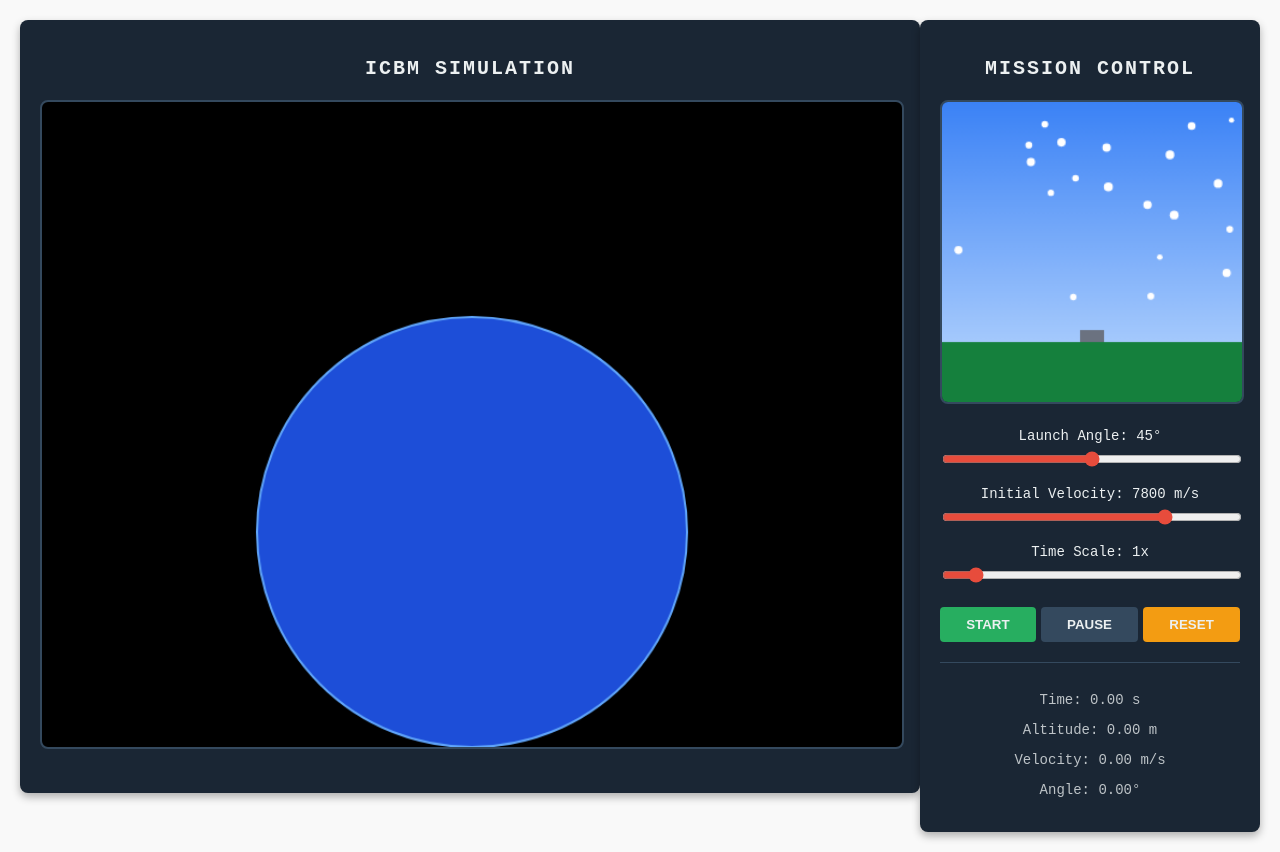
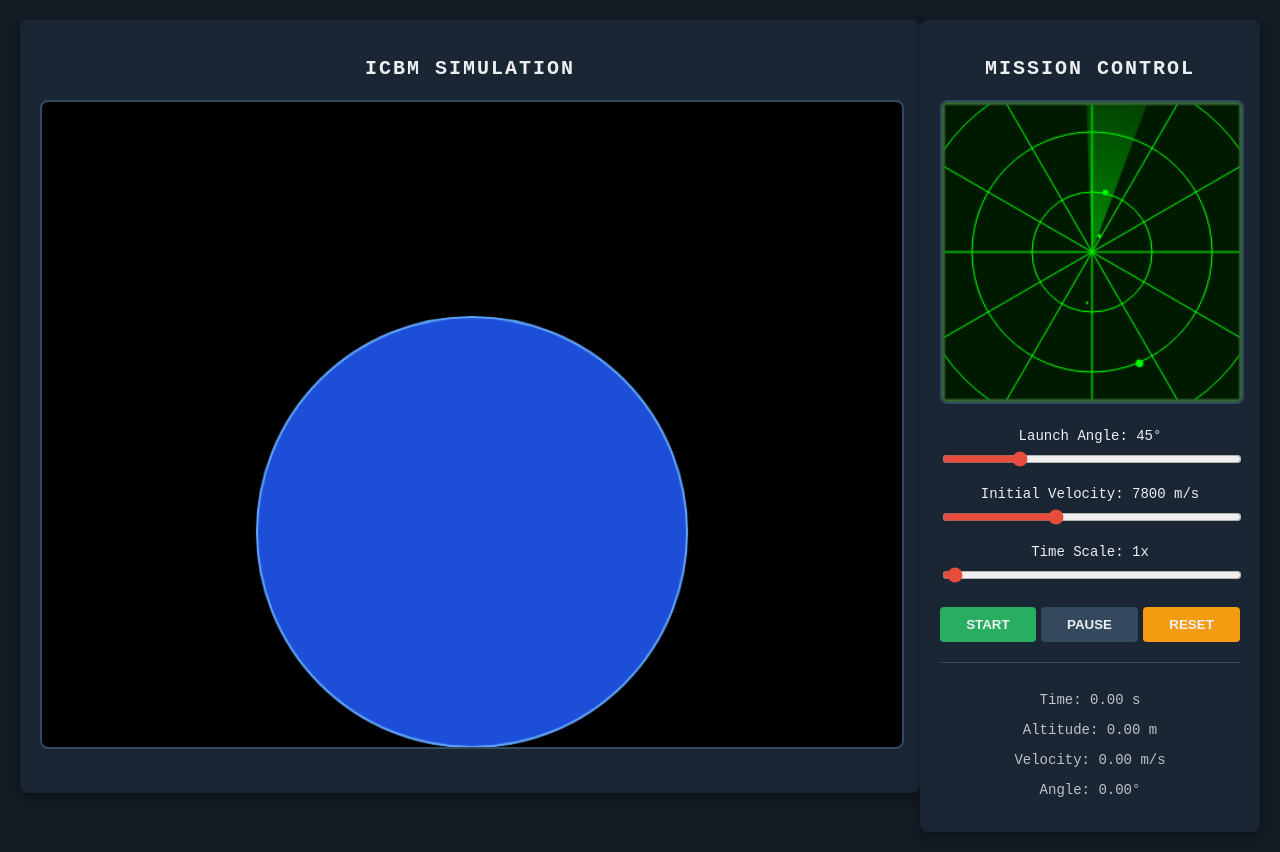
Before and after one commit to dimitarbez/ICBMSimulator, a React (Create React App) app: page / in a window 1280 px wide. Built offline with nearby package versions, Linux system fonts and the light colour scheme.

Commit message:
chore: Update range limits and visuals in ControlsPanel

```diff
--- a/src/App.css
+++ b/src/App.css
@@ -1,6 +1,5 @@
 .App {
   text-align: center;
-  color: #282c34;
 }
 
 .App-logo {
--- a/src/Simulation/Components/ControlsPanel.tsx
+++ b/src/Simulation/Components/ControlsPanel.tsx
@@ -45,8 +45,8 @@ const ControlsPanel: React.FC<ControlsPanelProps> = ({
         <label>Launch Angle: {launchAngle}°</label>
         <input
           type="range"
-          min={0}
-          max={90}
+          min={1}
+          max={179}
           value={launchAngle}
           onChange={(e) => setLaunchAngle(Number(e.target.value))}
         />
@@ -55,8 +55,8 @@ const ControlsPanel: React.FC<ControlsPanelProps> = ({
         <label>Initial Velocity: {initialVelocity} m/s</label>
         <input
           type="range"
-          min={1000}
-          max={10000}
+          min={500}
+          max={20000}
           step={100}
           value={initialVelocity}
           onChange={(e) => setInitialVelocity(Number(e.target.value))}
@@ -67,7 +67,7 @@ const ControlsPanel: React.FC<ControlsPanelProps> = ({
         <input
           type="range"
           min={0.1}
-          max={10}
+          max={50}
           step={0.1}
           value={timeScale}
           onChange={(e) => setTimeScale(Number(e.target.value))}
--- a/src/Simulation/ICBMSimulation.tsx
+++ b/src/Simulation/ICBMSimulation.tsx
@@ -60,30 +60,70 @@ const ICBMSimulation: React.FC = () => {
   const setupMiniVisualizer = () => {
     const miniCanvas = miniCanvasRef.current!;
     const ctx = miniCanvas.getContext('2d')!;
+    const width = miniCanvas.width;
+    const height = miniCanvas.height;
+    const centerX = width / 2;
+    const centerY = height / 2;
 
-    ctx.clearRect(0, 0, miniCanvas.width, miniCanvas.height);
+    // Clear the canvas
+    ctx.clearRect(0, 0, width, height);
 
-    const gradient = ctx.createLinearGradient(0, 0, 0, miniCanvas.height);
-    gradient.addColorStop(0, '#3b82f6');
-    gradient.addColorStop(1, '#bfdbfe');
+    // Set background
+    ctx.fillStyle = '#001a00';
+    ctx.fillRect(0, 0, width, height);
+
+    // Draw radar circles
+    ctx.strokeStyle = '#00ff00';
+    ctx.lineWidth = 1;
+    for (let i = 1; i <= 4; i++) {
+      ctx.beginPath();
+      ctx.arc(centerX, centerY, (i * 50), 0, 2 * Math.PI);
+      ctx.stroke();
+    }
+
+    // Draw radar lines
+    for (let angle = 0; angle < 360; angle += 30) {
+      const radian = (angle * Math.PI) / 180;
+      ctx.beginPath();
+      ctx.moveTo(centerX, centerY);
+      ctx.lineTo(
+        centerX + Math.cos(radian) * 200,
+        centerY + Math.sin(radian) * 200
+      );
+      ctx.stroke();
+    }
+
+    // Draw scanning line
+    ctx.save();
+    ctx.translate(centerX, centerY);
+    ctx.rotate((Date.now() / 1000) % (2 * Math.PI));
+    const gradient = ctx.createRadialGradient(0, 0, 0, 0, 0, 200);
+    gradient.addColorStop(0, 'rgba(0, 255, 0, 0.5)');
+    gradient.addColorStop(1, 'rgba(0, 255, 0, 0)');
     ctx.fillStyle = gradient;
-    ctx.fillRect(0, 0, miniCanvas.width, miniCanvas.height);
+    ctx.beginPath();
+    ctx.moveTo(0, 0);
+    ctx.arc(0, 0, 200, 0, Math.PI / 8);
+    ctx.fill();
+    ctx.restore();
 
-    ctx.fillStyle = '#15803d';
-    ctx.fillRect(0, 200, 250, 50);
-
-    ctx.fillStyle = '#6b7280';
-    ctx.fillRect(115, 190, 20, 10);
-
-    ctx.fillStyle = 'white';
-    for (let i = 0; i < 20; i++) {
-      const x = Math.random() * 250;
-      const y = Math.random() * 180;
-      const size = Math.random() * 2 + 2;
+    // Draw some random blips
+    ctx.fillStyle = '#00ff00';
+    for (let i = 0; i < 5; i++) {
+      const distance = Math.random() * 200;
+      const angle = Math.random() * 2 * Math.PI;
+      const x = centerX + Math.cos(angle) * distance;
+      const y = centerY + Math.sin(angle) * distance;
+      const size = Math.random() * 3 + 1;
       ctx.beginPath();
       ctx.arc(x, y, size, 0, 2 * Math.PI);
       ctx.fill();
     }
+
+    // Draw border
+    ctx.strokeStyle = '#336633';
+    ctx.lineWidth = 5;
+    ctx.strokeRect(0, 0, width, height);
   };
 
   const startSimulation = () => {
@@ -240,7 +280,7 @@ const ICBMSimulation: React.FC = () => {
   };
 
   return (
-    <div style={{ display: 'flex', justifyContent: 'center', alignItems: 'flex-start', padding: '20px', backgroundColor: '#f9f9f9' }}>
+    <div style={{ display: 'flex', justifyContent: 'center', alignItems: 'flex-start', padding: '20px' }}>
       <SimulationDisplay canvasRef={canvasRef} />
       <ControlsPanel
         miniCanvasRef={miniCanvasRef}
--- a/src/index.css
+++ b/src/index.css
@@ -5,7 +5,7 @@ body {
     sans-serif;
   -webkit-font-smoothing: antialiased;
   -moz-osx-font-smoothing: grayscale;
-  color: #282c34;
+  background-color: #121a24;
 }
 
 code {
```
